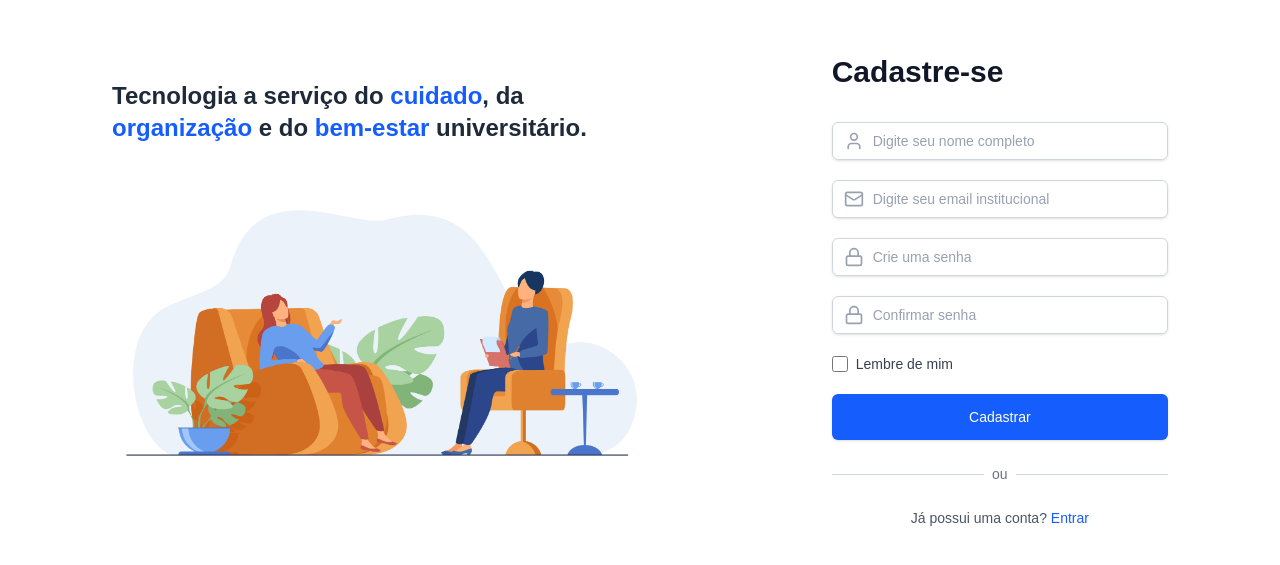
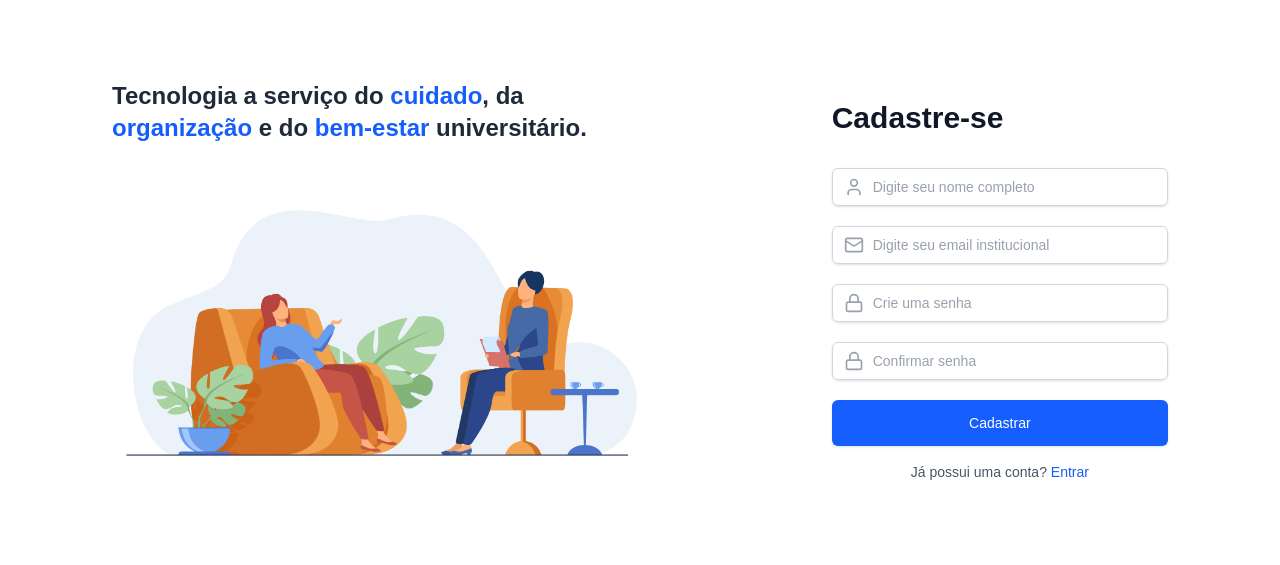
Before and after one commit to EndPoint-Company/sgp, a React (Vite) app: page /register in a window 1280 px wide. Shown: the part 109-674 px from the top of the page. Built offline with nearby package versions, Linux system fonts and the light colour scheme; a web font is replaced by a local one.

Commit message:
feat(firebase): adição inicial do firebase ao codigo, ainda não funciona

```diff
--- a/package.json
+++ b/package.json
@@ -14,6 +14,7 @@
   },
   "dependencies": {
     "@tailwindcss/vite": "^4.1.11",
+    "firebase": "^11.10.0",
     "lucide-react": "^0.525.0",
     "react": "^19.1.0",
     "react-dom": "^19.1.0",
--- a/src/features/auth/LoginPage.tsx
+++ b/src/features/auth/LoginPage.tsx
@@ -1,19 +1,35 @@
+// src/features/auth/LoginPage.tsx
 import { useState } from "react";
-import { Link } from "react-router-dom";
+import { Link, useNavigate } from "react-router-dom";
 import { Mail, Lock } from "lucide-react";
-import loginVector from "../../assets/img.jpg";
+import { signInWithEmailAndPassword } from "firebase/auth";
+import { auth } from "../../services/firebase";
 import { AuthLayout } from "../../layouts/AuthLayout";
 import { Input } from "../../components/ui/input";
+import loginVector from "../../assets/img.jpg";
 
 export function LoginPage() {
   const [email, setEmail] = useState("");
   const [password, setPassword] = useState("");
-  const [rememberMe, setRememberMe] = useState(false);
+  const [error, setError] = useState<string | null>(null);
+  const navigate = useNavigate();
 
-  const handleSubmit = (event: React.FormEvent<HTMLFormElement>) => {
+  const handleSubmit = async (event: React.FormEvent<HTMLFormElement>) => {
     event.preventDefault();
-    const dados = `Email: ${email}\nSenha: ${password}`;
-    alert(dados);
+    setError(null);
+
+    try {
+      // 1. Tenta fazer o login com o Firebase Auth
+      await signInWithEmailAndPassword(auth, email, password);
+
+      // 2. Redireciona para a página principal após o login
+      navigate("/home");
+
+    } catch (error: any) {
+      // Trata erros comuns de login
+      setError("Email ou senha inválidos. Por favor, tente novamente.");
+      console.error("Erro no login:", error);
+    }
   };
 
   return (
@@ -23,7 +39,9 @@ export function LoginPage() {
       imagePosition="right"
     >
       <h2 className="text-3xl font-bold text-gray-900">Entre na sua conta</h2>
+      {error && <p className="mt-4 text-sm text-red-600">{error}</p>}
       <form onSubmit={handleSubmit} className="mt-8 space-y-5">
+        {/* Seus Inputs permanecem os mesmos */}
         <Input
           icon={<Mail className="h-5 w-5 text-gray-400" />}
           type="email"
@@ -41,29 +59,7 @@ export function LoginPage() {
           required
         />
 
-        <div className="flex items-center justify-between">
-          <div className="flex items-center">
-            <input
-              id="rememberMe"
-              type="checkbox"
-              checked={rememberMe}
-              onChange={(e) => setRememberMe(e.target.checked)}
-              className="h-4 w-4 text-blue-600 border-gray-300 rounded"
-            />
-            <label
-              htmlFor="rememberMe"
-              className="ml-2 block text-sm text-gray-700"
-            >
-              Lembre de mim
-            </label>
-          </div>
-          <div className="text-sm">
-            <a href="#" className="font-medium text-blue-600 hover:underline">
-              Esqueceu a senha?
-            </a>
-          </div>
-        </div>
-
+        {/* O resto do seu formulário... */}
         <div>
           <button
             type="submit"
@@ -73,22 +69,9 @@ export function LoginPage() {
           </button>
         </div>
       </form>
-
-      <div className="relative my-6">
-        <div className="absolute inset-0 flex items-center">
-          <div className="w-full border-t border-gray-300" />
-        </div>
-        <div className="relative flex justify-center text-sm">
-          <span className="px-2 bg-white text-gray-500">ou</span>
-        </div>
-      </div>
-
-      <p className="text-center text-sm text-gray-600">
+      <p className="mt-4 text-center text-sm text-gray-600">
         Não possui uma conta?{" "}
-        <Link
-          to="/register"
-          className="font-medium text-blue-600 hover:underline"
-        >
+        <Link to="/register" className="font-medium text-blue-600 hover:underline">
           Se cadastrar
         </Link>
       </p>
--- a/src/features/auth/RegisterPage.tsx
+++ b/src/features/auth/RegisterPage.tsx
@@ -1,25 +1,57 @@
+// src/features/auth/RegisterPage.tsx
 import { useState } from "react";
-import { Link } from "react-router-dom";
-import signUpVector from "../../assets/img.jpg";
+import { Link, useNavigate } from "react-router-dom";
 import { User, Mail, Lock } from "lucide-react";
+import { createUserWithEmailAndPassword } from "firebase/auth";
+import { doc, setDoc } from "firebase/firestore";
+import { auth } from "../../services/firebase";
 import { AuthLayout } from "../../layouts/AuthLayout";
 import { Input } from "../../components/ui/input";
+import signUpVector from "../../assets/img.jpg";
 
 export function RegisterPage() {
   const [name, setName] = useState("");
   const [email, setEmail] = useState("");
   const [password, setPassword] = useState("");
   const [confirmPassword, setConfirmPassword] = useState("");
-  const [rememberMe, setRememberMe] = useState(false);
+  const [error, setError] = useState<string | null>(null); // Para exibir erros
+  const navigate = useNavigate();
 
-  const handleSubmit = (event: React.FormEvent<HTMLFormElement>) => {
+  const handleSubmit = async (event: React.FormEvent<HTMLFormElement>) => {
     event.preventDefault();
+    setError(null);
+
     if (password !== confirmPassword) {
-      alert("As senhas não coincidem!");
+      setError("As senhas não coincidem!");
       return;
     }
-    const dados = `Nome: ${name}\nEmail: ${email}\nSenha: ${password}`;
-    alert(dados);
+
+    try {
+      // 1. Cria o usuário no Firebase Auth
+      const userCredential = await createUserWithEmailAndPassword(auth, email, password);
+      const user = userCredential.user;
+
+      // 2. Salva dados adicionais (nome) no Firestore
+      // A boa prática é usar o ID do usuário (uid) como ID do documento
+      await setDoc(doc(db, "users", user.uid), {
+        name: name,
+        email: email,
+      });
+
+      // 3. Redireciona o usuário para a página principal ou de login
+      navigate("/home"); // Ou para onde você quiser que ele vá após o cadastro
+
+    } catch (error: any) {
+      // Trata erros comuns do Firebase
+      if (error.code === 'auth/email-already-in-use') {
+        setError("Este email já está em uso.");
+      } else if (error.code === 'auth/weak-password') {
+        setError("A senha deve ter no mínimo 6 caracteres.");
+      } else {
+        setError("Ocorreu um erro ao criar a conta. Tente novamente.");
+      }
+      console.error("Erro no cadastro:", error);
+    }
   };
 
   return (
@@ -29,7 +61,10 @@ export function RegisterPage() {
       imagePosition="left"
     >
       <h2 className="text-3xl font-bold text-gray-900">Cadastre-se</h2>
+      {/* Exibe a mensagem de erro */}
+      {error && <p className="mt-4 text-sm text-red-600">{error}</p>}
       <form onSubmit={handleSubmit} className="mt-8 space-y-5">
+        {/* Seus Inputs permanecem os mesmos */}
         <Input
           icon={<User className="h-5 w-5 text-gray-400" />}
           type="text"
@@ -63,22 +98,7 @@ export function RegisterPage() {
           required
         />
 
-        <div className="flex items-center">
-          <input
-            id="rememberMe"
-            type="checkbox"
-            checked={rememberMe}
-            onChange={(e) => setRememberMe(e.target.checked)}
-            className="h-4 w-4 text-blue-600 border-gray-300 rounded focus:ring-blue-500"
-          />
-          <label
-            htmlFor="rememberMe"
-            className="ml-2 block text-sm text-gray-700"
-          >
-            Lembre de mim
-          </label>
-        </div>
-
+        {/* O resto do seu formulário... */}
         <div>
           <button
             type="submit"
@@ -88,17 +108,7 @@ export function RegisterPage() {
           </button>
         </div>
       </form>
-
-      <div className="relative my-6">
-        <div className="absolute inset-0 flex items-center">
-          <div className="w-full border-t border-gray-300" />
-        </div>
-        <div className="relative flex justify-center text-sm">
-          <span className="px-2 bg-white text-gray-500">ou</span>
-        </div>
-      </div>
-
-      <p className="text-center text-sm text-gray-600">
+      <p className="mt-4 text-center text-sm text-gray-600">
         Já possui uma conta?{" "}
         <Link to="/login" className="font-medium text-blue-600 hover:underline">
           Entrar
--- /dev/null
+++ b/src/services/firebase.ts
@@ -0,0 +1,21 @@
+// src/firebase.ts
+import { initializeApp } from "firebase/app";
+import { getAuth } from "firebase/auth";
+import { getFirestore } from "firebase/firestore";
+
+// Suas credenciais do Firebase que você obtém no console do Firebase
+const firebaseConfig = {
+  apiKey: "SUA_API_KEY",
+  authDomain: "SEU_AUTH_DOMAIN",
+  projectId: "SEU_PROJECT_ID",
+  storageBucket: "SEU_STORAGE_BUCKET",
+  messagingSenderId: "SEU_MESSAGING_SENDER_ID",
+  appId: "SEU_APP_ID"
+};
+
+// Inicializa o Firebase
+const app = initializeApp(firebaseConfig);
+
+// Exporta os serviços que você usará
+export const auth = getAuth(app);
+export const db = getFirestore(app);
```
Also changed, not shown: 1 other file (tests, documents, lock files or other folders).
